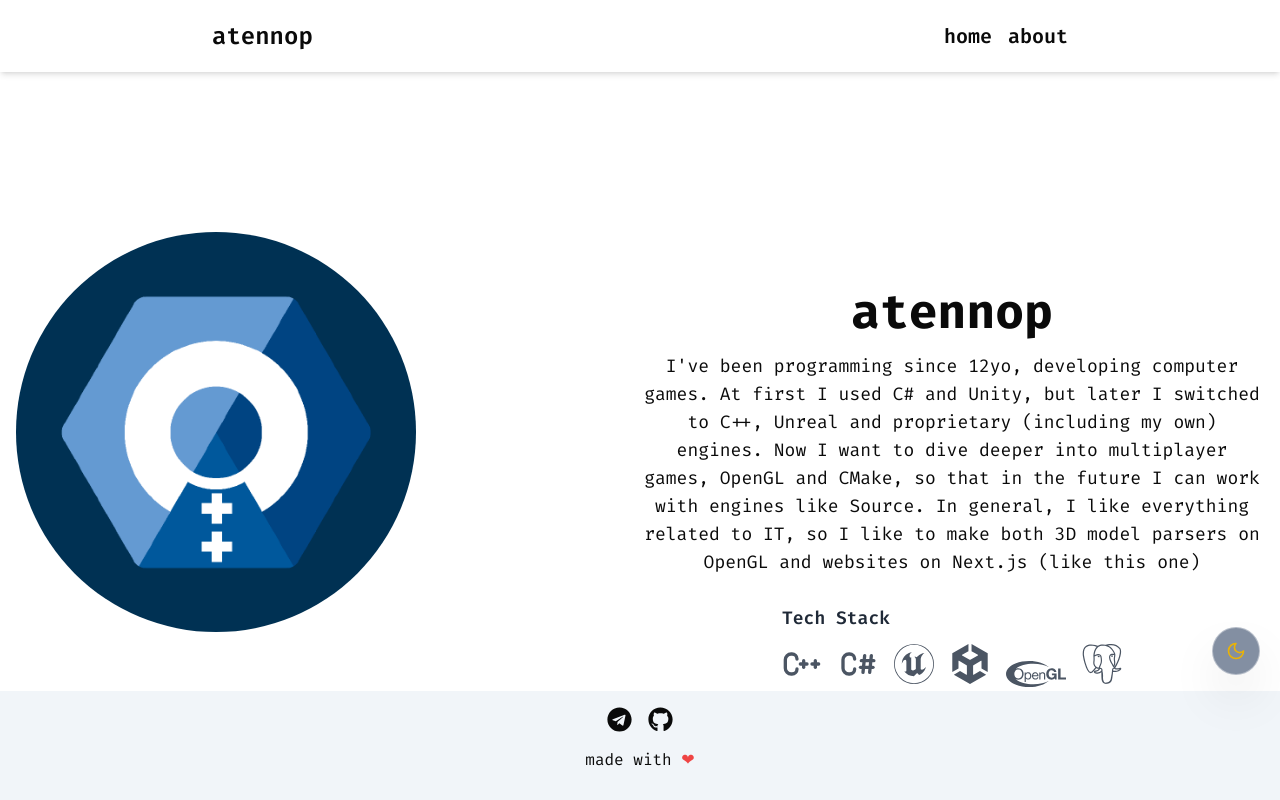
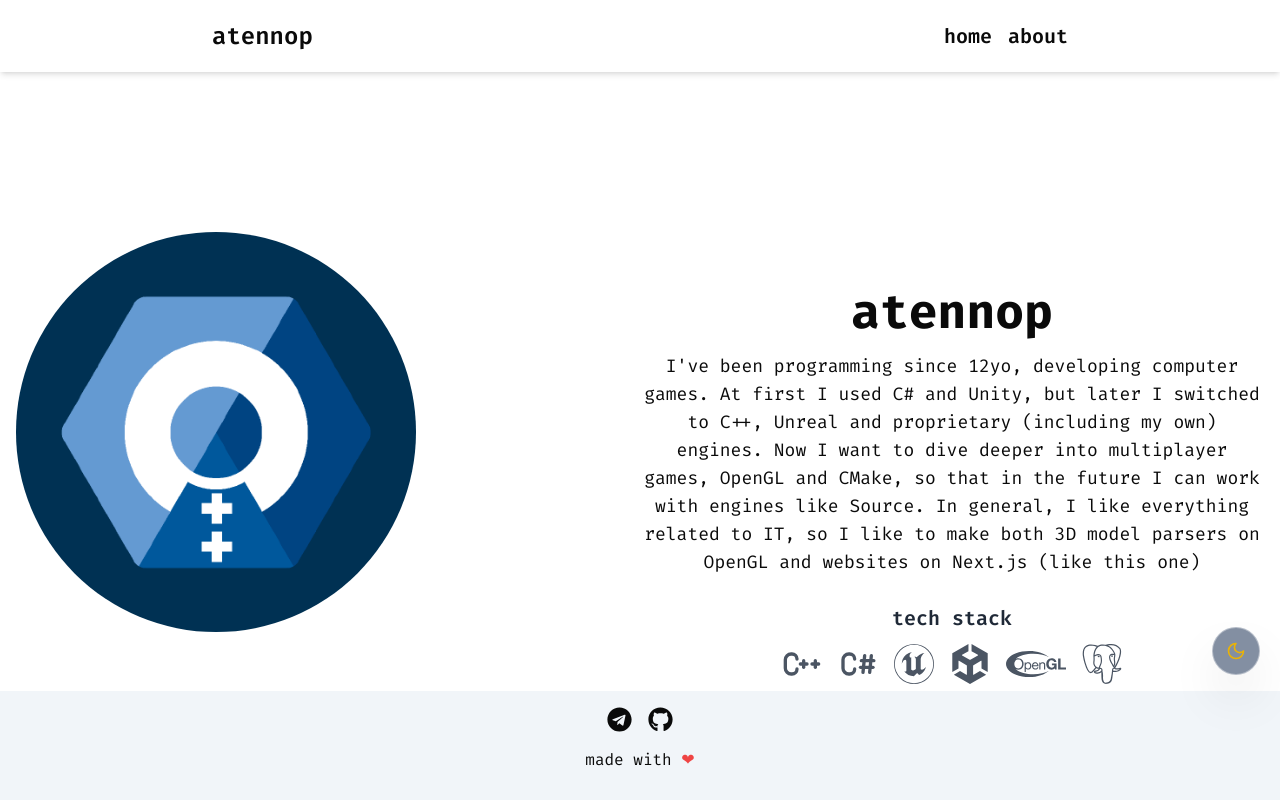
Before and after one commit to Atennop1/garden, a Next.js app: page /about in a window 1280 px wide. Built offline with nearby package versions, Linux system fonts and the light colour scheme.

Commit message:
Tooltip fixes

```diff
--- a/src/app/about/layout.tsx
+++ b/src/app/about/layout.tsx
@@ -9,7 +9,7 @@ const firaCode = Fira_Code({
 
 export const metadata: Metadata = {
 	title: "atennop",
-	description: "atennop bio",
+	description: "atennop's bio and info",
 };
 
 export default function RootLayout({
--- a/src/app/about/page.tsx
+++ b/src/app/about/page.tsx
@@ -3,6 +3,7 @@ import Footer from "@/components/Footer";
 import Header from "@/components/Header";
 import TechStack from "@/components/TechStack";
 import ThemeToogle from "@/components/ThemeToogle";
+
 export default function About() {
 	return (
 		<>
--- a/src/components/TechStack.tsx
+++ b/src/components/TechStack.tsx
@@ -1,51 +1,58 @@
-import {
-	SiUnrealengine,
-	SiUnity,
-	SiPostgresql,
-	SiOpengl
-} from "react-icons/si";
-import {
-	TbBrandCSharp,
-	TbBrandCpp
-} from "react-icons/tb";
-import {
-  Tooltip,
-  TooltipContent,
-  TooltipProvider,
-  TooltipTrigger,
-} from "@/components/ui/tooltip";
+"use client"
+
+import React, { useState, useCallback } from "react"
+import { SiUnrealengine, SiUnity, SiPostgresql, SiOpengl } from "react-icons/si"
+import { TbBrandCSharp, TbBrandCpp } from "react-icons/tb"
+import { Tooltip, TooltipContent, TooltipProvider, TooltipTrigger } from "@/components/ui/tooltip"
 
 export default function TechStack() {
+	const [openTooltip, setOpenTooltip] = useState<number | null>(null)
+
+	const handleMouseEnter = useCallback((index: number) => {
+		setOpenTooltip(index)
+	}, [])
+
+	const handleMouseLeave = useCallback(() => {
+		setOpenTooltip(null)
+	}, [])
+
+	const handleTouchStart = useCallback((index: number) => {
+		setOpenTooltip((prev) => (prev === index ? null : index))
+	}, [])
+
+	const techStack = [
+		{ icon: TbBrandCpp, name: "C++", size: 40, voffset: "0px" },
+		{ icon: TbBrandCSharp, name: "C#", size: 40, voffset: "0px" },
+		{ icon: SiUnrealengine, name: "Unreal Engine", size: 40, voffset: "0px" },
+		{ icon: SiUnity, name: "Unity Engine", size: 40, voffset: "0px" },
+		{ icon: SiOpengl, name: "OpenGL", size: 60, voffset: "-10px" },
+		{ icon: SiPostgresql, name: "PostgreSQL", size: 40, voffset: "0px" },
+	]
+
 	return (
 		<div className="space-y-3">
-			<h2 className="text-lg font-semibold text-gray-800 dark:text-gray-200">
-				Tech Stack
-			</h2>
+			<h2 className="text-xl font-semibold text-gray-800 dark:text-gray-200 text-center">tech stack</h2>
 			<div className="flex flex-wrap gap-4">
 				<TooltipProvider>
-					{[
-						{ icon: TbBrandCpp, name: "C++", size: 40, voffset: "0px" },
-						{ icon: TbBrandCSharp, name: "C#", size: 40, voffset: "0px" },
-						{ icon: SiUnrealengine, name: "Unreal Engine", size: 40, voffset: "0px" },
-						{ icon: SiUnity, name: "Unity Engine", size: 40, voffset: "0px" },
-						{ icon: SiOpengl, name: "OpenGL", size: 60, voffset: "-10px" },
-						{ icon: SiPostgresql, name: "PostgreSQL", size: 40, voffset: "0px" },
-					].map((tech, index) => (
-						<Tooltip key={index}>
+					{techStack.map((tech, index) => (
+						<Tooltip key={index} open={openTooltip === index}>
 							<TooltipTrigger asChild>
-								<div className="text-gray-600 transition-all duration-200 hover:text-gray-900 dark:text-gray-400 dark:hover:text-gray-100 hover:scale-110">
-									<tech.icon size={tech.size} className={"mt-[" + tech.voffset + "]"} />
+								<div
+									className="text-gray-600 transition-all duration-200 hover:text-gray-900 dark:text-gray-400 dark:hover:text-gray-100 hover:scale-110"
+									onMouseEnter={() => handleMouseEnter(index)}
+									onMouseLeave={handleMouseLeave}
+									onTouchStart={() => handleTouchStart(index)}
+								>
+									<tech.icon size={tech.size} style={{ marginTop: tech.voffset }} />
 								</div>
 							</TooltipTrigger>
 							<TooltipContent className="border-gray-100 bg-white dark:border-gray-700 dark:bg-gray-800">
-								<p className="text-sm font-medium text-gray-700 dark:text-gray-200">
-									{tech.name}
-								</p>
+								<p className="text-sm font-medium text-gray-700 dark:text-gray-200">{tech.name}</p>
 							</TooltipContent>
 						</Tooltip>
 					))}
 				</TooltipProvider>
 			</div>
 		</div>
-	);
+	)
 }
```
